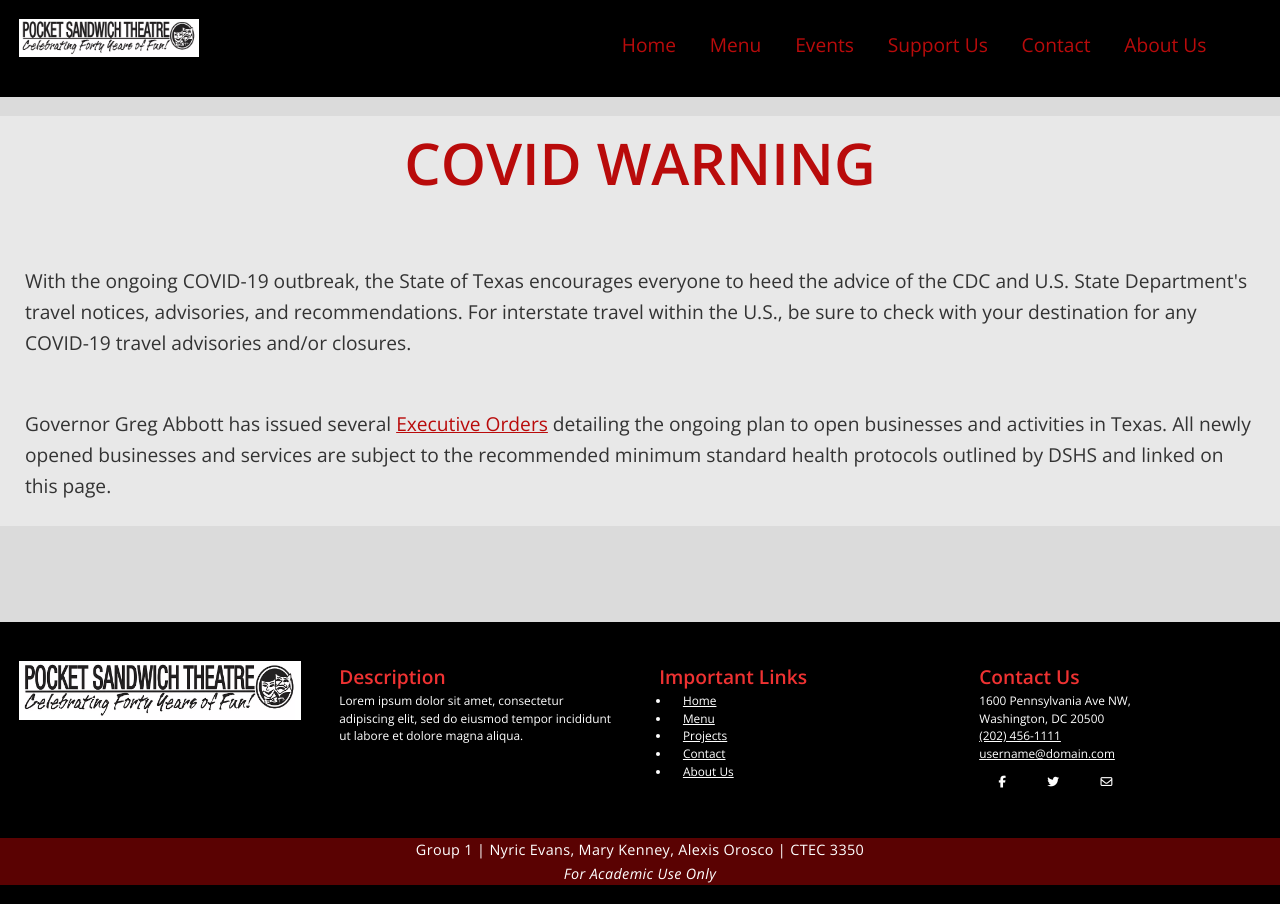
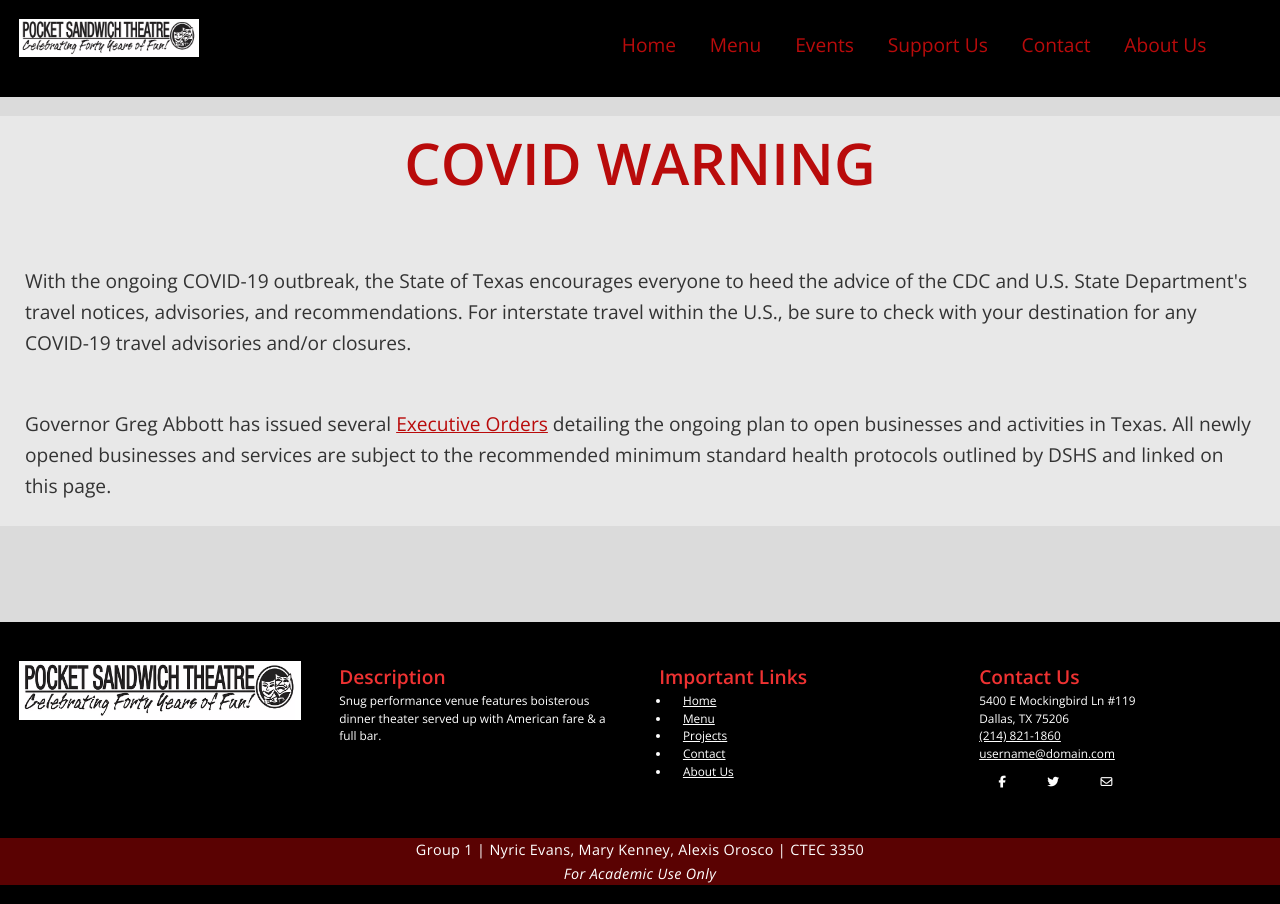
Before and after one commit to MaryKenney/PS-Redesign, a plain HTML site: page covid19.html in a window 1280 px wide. Drawn offline with nearby package versions, Linux system fonts and the light colour scheme; a web font is replaced by a local one.

Commit message:
Update covid19.html

```diff
--- a/covid19.html
+++ b/covid19.html
@@ -81,7 +81,7 @@
           </div>
           <div class="col-xs-12 col-md-3">
             <h3>Description</h3>
-            <p>Lorem ipsum dolor sit amet, consectetur adipiscing elit, sed do eiusmod tempor incididunt ut labore et dolore magna aliqua. </p>
+            <p>Snug performance venue features boisterous dinner theater served up with American fare & a full bar. </p>
           </div>
           <div class="col-xs-6 col-md-3">
             <h3>Important Links</h3>
@@ -95,9 +95,9 @@
           </div>
           <div class="col-xs-6 col-md-3">
             <h3>Contact Us</h3>
-            <address><a href="https://goo.gl/maps/gz693xpy54xaDjL68" target="_blank" title="Google Maps">1600 Pennsylvania Ave NW,<br>
-                Washington, DC 20500</a></address>
-            <a href="tel:202-456-1111" title="Phone number" target="_blank">(202) 456-1111</a>
+            <address><a href="https://goo.gl/maps/gz693xpy54xaDjL68" target="_blank" title="Google Maps">5400 E Mockingbird Ln #119<br>
+                Dallas, TX 75206</a></address>
+            <a href="tel:202-456-1111" title="Phone number" target="_blank">(214) 821-1860</a>
             <p><a href="mailto:username@domain.com" title="Webmaster's Email" target="_blank">username@domain.com</a></p>
             <ul class="social-media inline">
               <li><a href="#" title="Facebook" target="_blank"><i class="fab fa-facebook-f"></i></a></li>
```
